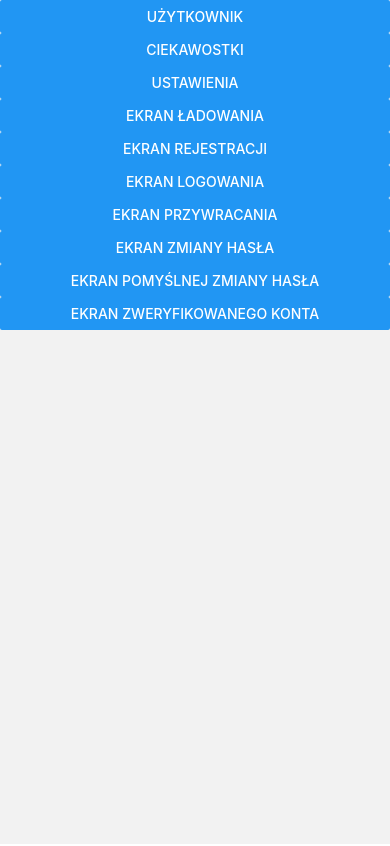
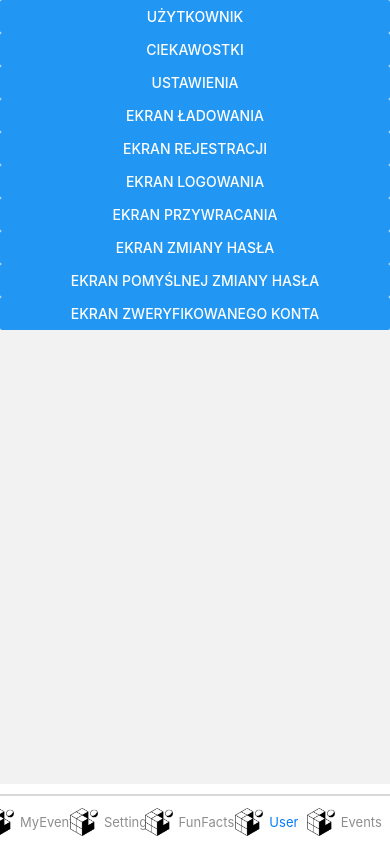
Before and after one commit to PlichtaM/MeetFit-App, a React Native app: screen /User in a window 390 px wide. Built offline with nearby package versions, Linux system fonts and the light colour scheme.

Commit message:
szkielet Footera

```diff
--- a/App.js
+++ b/App.js
@@ -1,4 +1,5 @@
 import React from 'react';
+import { View } from 'react-native'
 import { NavigationContainer } from '@react-navigation/native';
 import { createStackNavigator } from '@react-navigation/stack';
 import { AppProvider } from './AppContext';
@@ -17,12 +18,13 @@ import ForgotPasswordScreen from './src/screens/ForgotPasswordScreen';
 import ChangePasswordScreen from './src/screens/ChangePasswordScreen';
 import CorrectChangedPasswordScreen from './src/screens/CorrectChangedPasswordScreen ';
 import VerifiedScreen from './src/screens/VerifiedScreen';
-
+import Footer from './src/components/Footer';
 const Stack = createStackNavigator();
 
 export default function App() {
   return (
     <AppProvider>
+      <View style={{ flex: 1 }}>
       <NavigationContainer>
         <Stack.Navigator initialRouteName="Map" screenOptions={{ headerShown: false }}>
           <Stack.Screen name="Mapa" component={Map} />
@@ -41,6 +43,8 @@ export default function App() {
           <Stack.Screen name="Ekran Zweryfikowanego Konta" component={VerifiedScreen} options={{ title: '' }} />
         </Stack.Navigator>
       </NavigationContainer>
+      <Footer />
+      </View>
     </AppProvider>
   );
 }
--- /dev/null
+++ b/src/components/Footer.js
@@ -0,0 +1,52 @@
+import React from 'react';
+import { Image, View } from 'react-native';
+import { createBottomTabNavigator } from '@react-navigation/bottom-tabs';
+import { NavigationContainer } from '@react-navigation/native';
+import FooterStyles from '../styles/FooterStyles';
+
+import MyEvents from '../screens/MyEvents';
+import Settings from '../screens/Settings';
+import FunFacts from '../screens/FunFacts';
+import User from '../screens/User';
+import Events from '../screens/Events';
+
+const Tab = createBottomTabNavigator();
+
+const Footer = () => {
+  const getTabBarIcon = (routeName) => {
+    let iconSource;
+    if (routeName === 'MyEvents') {
+      iconSource = require('../../assets/favicon.png');
+    } else if (routeName === 'Settings') {
+      iconSource = require('../../assets/favicon.png');
+    } else if (routeName === 'FunFacts') {
+      iconSource = require('../../assets/favicon.png');
+    } else if (routeName === 'User') {
+      iconSource = require('../../assets/favicon.png');
+    } else if (routeName === 'Events') {
+      iconSource = require('../../assets/favicon.png');
+    }
+
+    return <Image source={iconSource} style={FooterStyles.Icon} />;
+  };
+
+  return (
+    <View style={FooterStyles.container}>
+      <NavigationContainer>
+        <Tab.Navigator
+          screenOptions={({ route }) => ({
+            tabBarIcon: ({}) => getTabBarIcon(route.name),
+          })}
+        >
+          <Tab.Screen name="MyEvents" component={MyEvents} />
+          <Tab.Screen name="Settings" component={Settings} />
+          <Tab.Screen name="FunFacts" component={FunFacts} />
+          <Tab.Screen name="User" component={User} />
+          <Tab.Screen name="Events" component={Events} />
+        </Tab.Navigator>
+      </NavigationContainer>
+    </View>
+  );
+};
+
+export default Footer;
--- /dev/null
+++ b/src/styles/FooterStyles.js
@@ -0,0 +1,12 @@
+const FooterStyles = {
+  container: {
+    height: 60,
+    width: '100%',
+  },
+  Icon: {
+    height:28,
+    width:28
+  },
+};
+
+export default FooterStyles;
```
